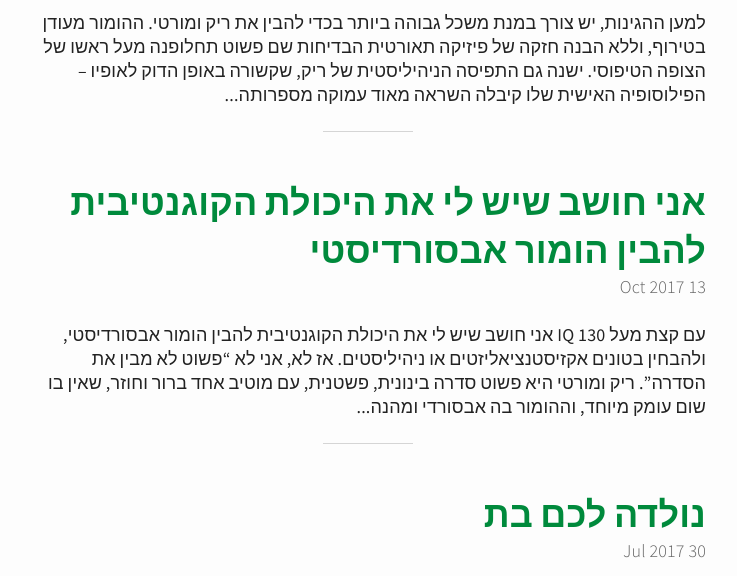
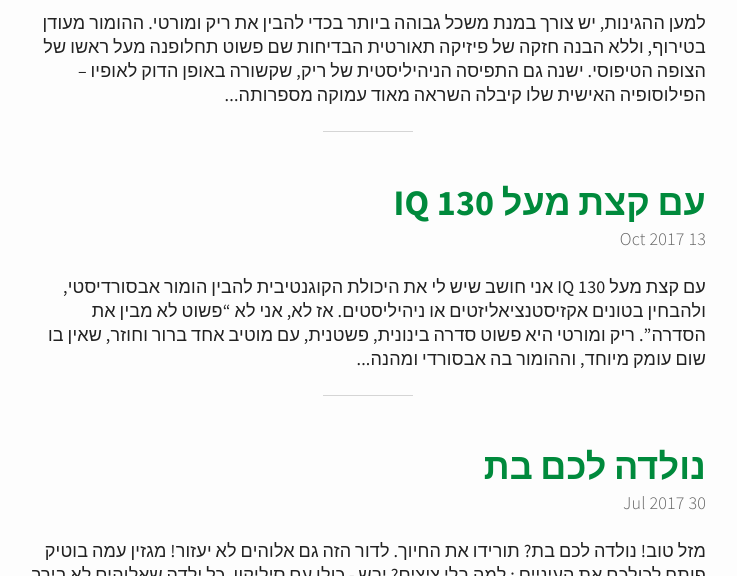
Before and after one commit to copypastot/copypastot.github.io, a Jekyll site: the page built from index.html, in a window 1280 px wide and 900 px high, cut to the strip 324-900 px from the top of the window. Shown: the whole strip, without its empty margins (272-1009 px from the left). Built offline with Jekyll 4.4.1, drawn with Linux system fonts in a browser that asks for light colours; the list of posts is cut into pages by our own code.

Commit message:
Update 2017-10-13-ithink.md

```diff
--- a/_posts/2017-10-13-ithink.md
+++ b/_posts/2017-10-13-ithink.md
@@ -1,5 +1,5 @@
 ---
-title: אני חושב שיש לי את היכולת הקוגנטיבית להבין הומור אבסורדיסטי
+title: עם קצת מעל 130 IQ
 ---
 
 עם קצת מעל 130 IQ אני חושב שיש לי את היכולת הקוגנטיבית להבין הומור אבסורדיסטי, ולהבחין בטונים אקזיסטנציאליזטים או ניהיליסטים.
```
